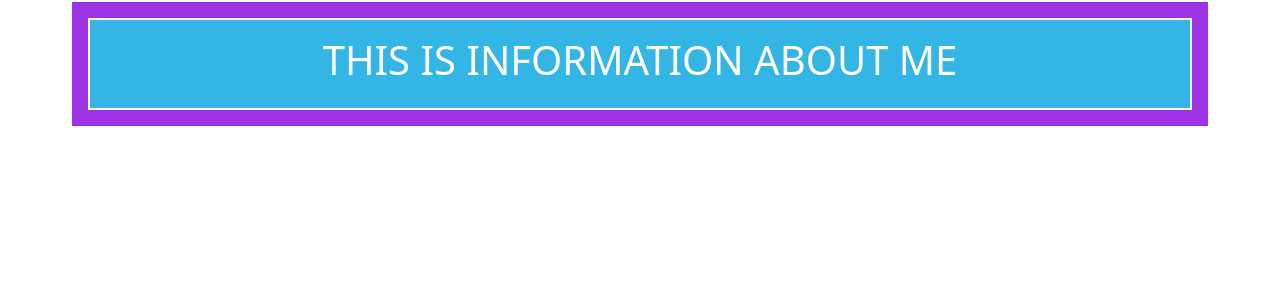
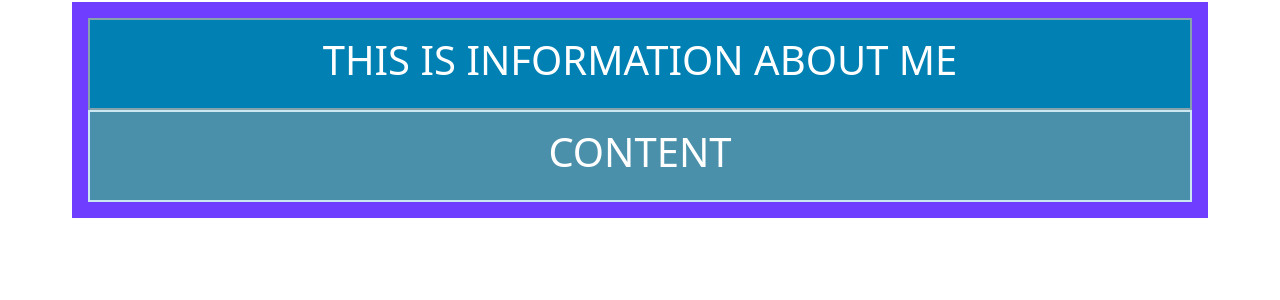
Before and after one commit to gitgud1337/gamePortfolio, a Flask app: page /about in a window 1280 px wide. Shown: the part 56-356 px from the top of the page. Run offline with Flask 2, Linux system fonts and the light colour scheme.

Commit message:
added some more jinja2 blocks

```diff
--- a/templates/about.html
+++ b/templates/about.html
@@ -10,7 +10,7 @@
 
 <!--body block below-->
 
-{% block body %}
+{% block body_title %}
 
 <h1>THIS IS INFORMATION ABOUT ME</h1>
 
--- a/templates/base.html
+++ b/templates/base.html
@@ -9,17 +9,23 @@
     <link rel="stylesheet" href="{{ url_for('static', filename='css/main.css') }}">
 
     <style>
-        [class*="col-md"] {
+        [class*="col-md-16 title"] {
             padding: 1rem;
-            background-color: #33b5e5;
-            border: 2px solid #fff;
+            background-color: #0080b3;
+            border: 2px solid #86a2ad;
             color: #fff;
             text-align: center;
         }
-
+        [class*="col-md-16 content"] {
+            padding: 1rem;
+            background-color: #4b90ab;
+            border: 2px solid #cbe7f2;
+            color: #fff;
+            text-align: center;
+        }
         [class*="container"] {
             padding: 1rem;
-            background-color: #9e33e5;
+            background-color: #6e3dff;
             border: 2px solid #fff;
             color: #fff;
             text-align: center;
@@ -45,7 +51,7 @@
         <div class="collapse navbar-collapse justify-content-md-center" id="navbarsExample08">
             <ul class="navbar-nav">
                 <li class="nav-item active">
-                    <a class="nav-link" href="/">PATRIC BJURMAN<span class="sr-only"></span></a>
+                    <a class="nav-link" href="/">PATRIC BJURMAN</a>
                 </li>
                 <li class="nav-item dropdown">
                     <a class="nav-link dropdown-toggle" href="#" id="dropdown08" data-bs-toggle="dropdown"
@@ -69,9 +75,14 @@
 
     <!--CONTENT START-->
     <div class="container">
-        <div class="col-md-16">
-            {% block body %}
+        <div class="col-md-16 title">
+            {% block body_title %}
             <h1>PORTFOLIO</h1>
+            {% endblock %}
+        </div>
+        <div class="col-md-16 content">
+            {% block body_content %}
+            <h1>CONTENT</h1>
             {% endblock %}
         </div>
     </div>
--- a/templates/project.html
+++ b/templates/project.html
@@ -8,7 +8,7 @@
 
 <!--body block below-->
 
-{% block body %}
+{% block body_title %}
 
 <h1>THIS IS A PROJECT</h1>
 
--- a/templates/resume.html
+++ b/templates/resume.html
@@ -10,7 +10,7 @@
 
 <!--body block below-->
 
-{% block body %}
+{% block body_title %}
 
 <h1>THIS IS MY RESUME</h1>
 
```
Also changed, not shown: notes/notes.txt (+25 -3 lines).
